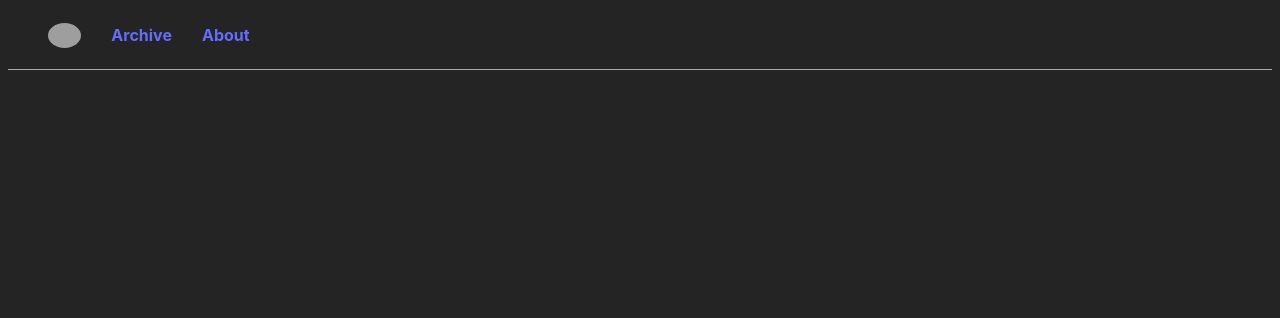
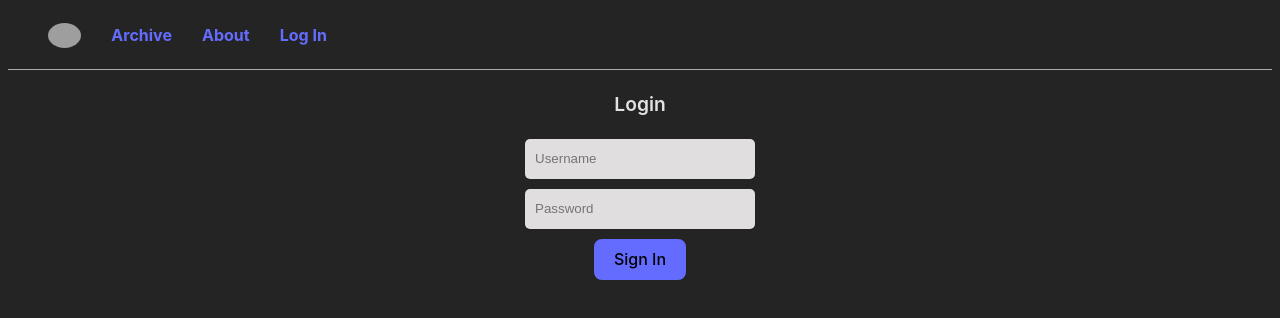
Before and after one commit to Aranaris/blog, a React (Vite) app in the folder frontend/: page /login in a window 1280 px wide. Before the commit this address had no page. Shown: the top 318 px of the page. Built offline with nearby package versions, Linux system fonts and the light colour scheme; grey boxes are pictures that could not be loaded.

Commit message:
adding frontend components for login page

```diff
--- a/frontend/src/RouteSwitch.tsx
+++ b/frontend/src/RouteSwitch.tsx
@@ -4,6 +4,7 @@ import logo from './assets/WLogo_Final.png';
 import Blog from './components/Blog';
 import Archive from './components/Archive';
 import ArchivedPost from './components/ArchivedPost';
+import LoginPage from './components/LoginPage';
 
 function RouteSwitch() {
 	return (
@@ -12,11 +13,13 @@ function RouteSwitch() {
 				<Link to="/"><img id="logo" src={logo} alt="logo" /></Link>
 				<Link to="/posts/">Archive</Link>
 				<Link to="/users/">About</Link>
+				<Link to="/login/">Log In</Link>
 			</nav>
 			<Routes>
 				<Route path="/" element={<Blog />}/>
 				<Route path="/posts/" element={<Archive />}/>
 				<Route path="/users/" element={<App />}/>
+				<Route path="/login/" element={<LoginPage />}/>
 				<Route path="/posts/:id" element={<ArchivedPost />}></Route>
 			</Routes>
 		</BrowserRouter>
--- /dev/null
+++ b/frontend/src/components/LoginPage.tsx
@@ -0,0 +1,16 @@
+import '../styles/LoginPage.css';
+
+function LoginPage() {
+	return (
+		<div className="Login">
+			<header>Login</header>
+			<form className="login-form" method="POST" action="/auth/login">
+				<input type="text" name="username" placeholder='Username'></input>
+				<input type="password" name="password" placeholder='Password'></input>
+				<button>Sign In</button>
+			</form>
+		</div>
+	);
+}
+
+export default LoginPage;
--- a/frontend/src/index.css
+++ b/frontend/src/index.css
@@ -34,12 +34,13 @@ button {
   font-size: 1em;
   font-weight: 500;
   font-family: inherit;
-  background-color: #1a1a1a;
+  background-color: #646cff;
   cursor: pointer;
   transition: border-color 0.25s;
+  margin: 0 auto;
 }
 button:hover {
-  border-color: #646cff;
+  border-color: #999dec;
 }
 button:focus,
 button:focus-visible {
--- /dev/null
+++ b/frontend/src/styles/LoginPage.css
@@ -0,0 +1,23 @@
+.Login {
+	max-width: 350px;
+	margin: 0 auto;
+}
+
+.login-form {
+	display: flex;
+	flex-direction: column;
+	gap: 10px;
+	align-items: center;
+}
+
+input{
+	width: 60%;
+	height: 20px;
+	background: #e0dede;
+	justify-content: center;
+	display: flex;
+	padding: 10px;
+	border: none;
+	outline: none;
+	border-radius: 5px;
+}
```
Also changed, not shown: 1 other file (tests, documents, lock files or other folders).
